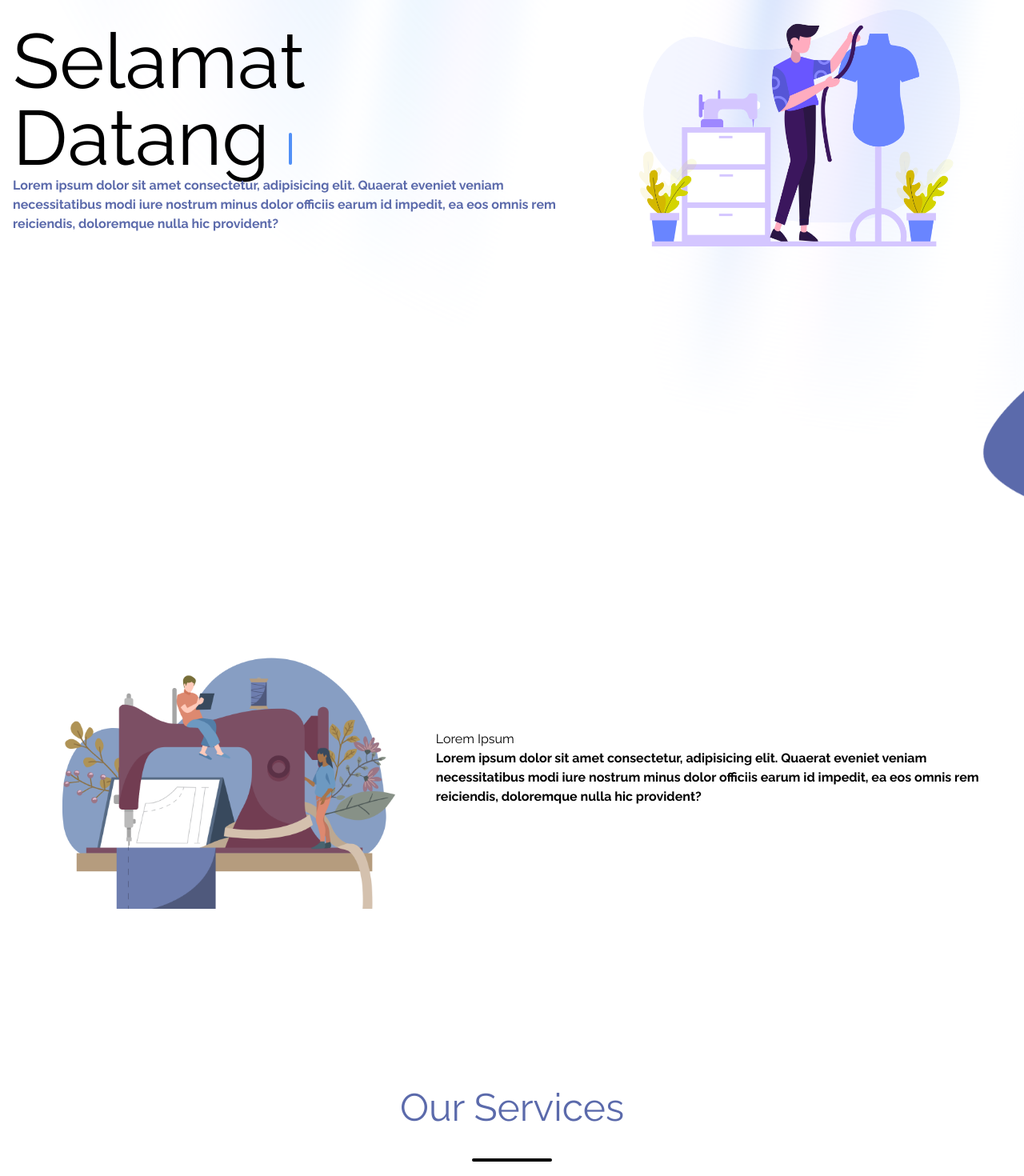
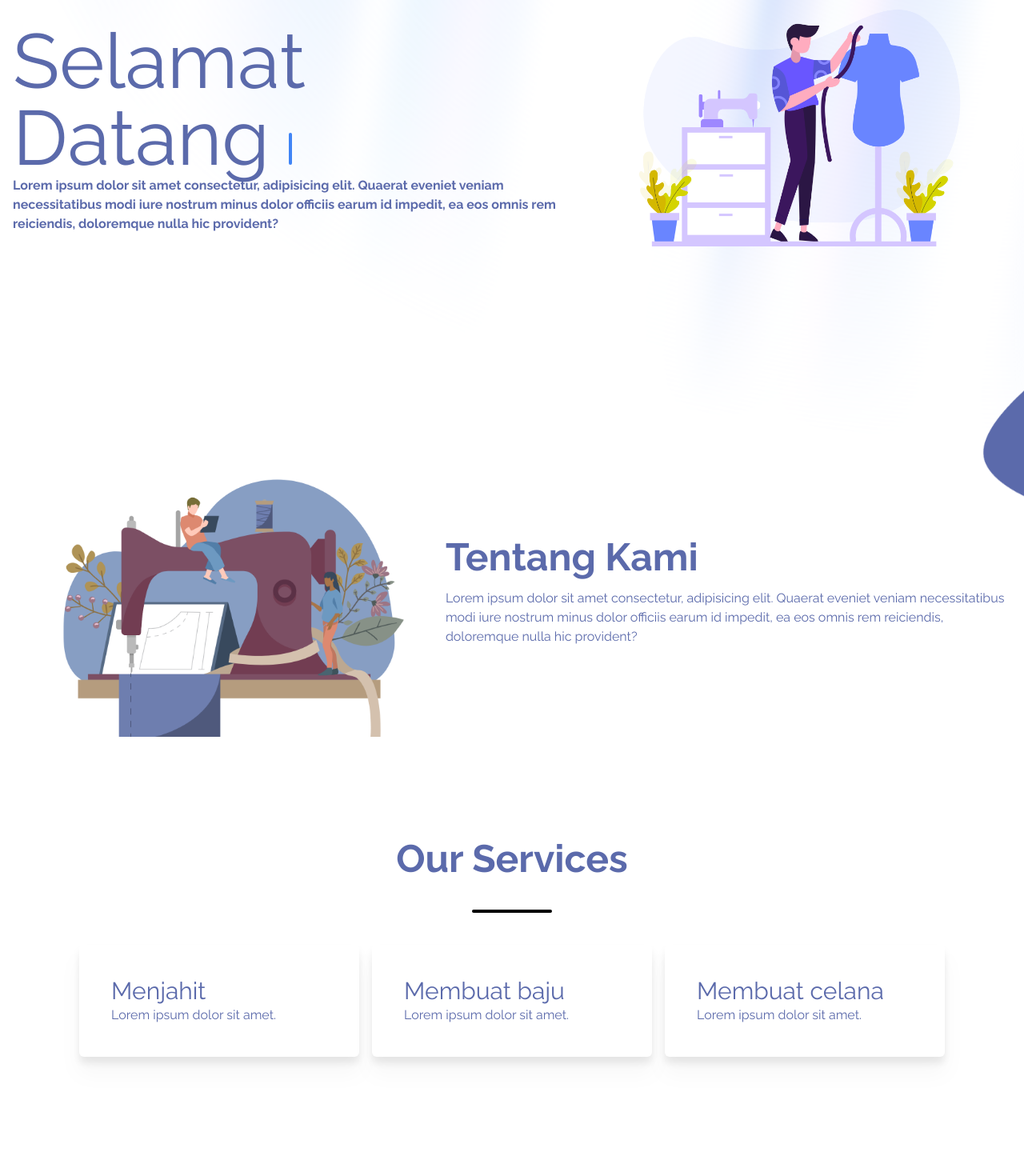
Before and after one commit to fardz2/graphic-tailor, a Next.js app: page / in a window 1280 px wide. Shown: the part 240-1710 px from the top of the page at 80% size. After the commit the page ends 1689 px from the top, so only its background shows below. Built offline with nearby package versions, Linux system fonts and the light colour scheme.

Commit message:
perbaikan animasi

```diff
--- a/app/componets/Main.tsx
+++ b/app/componets/Main.tsx
@@ -1,7 +1,6 @@
 import Image from "next/image";
 import { AuroraBackground } from "./ui/aurora-background";
 import { TypewriterEffect } from "./ui/typewriter-effect";
-
 import { Fade } from "./animate/Fade";
 export default function Main() {
   const words = [
@@ -15,7 +14,7 @@ export default function Main() {
   return (
     <AuroraBackground>
       <main className="container mx-auto px-4 z-10">
-        <div className="flex justify-between h-screen md:mt-0 mt-20 items-center flex-col md:flex-row text-[#5B6AAB]">
+        <div className="flex md:justify-between md:h-screen md:mt-0 mt-20 items-center flex-col md:flex-row text-[#5B6AAB]">
           <div>
             <TypewriterEffect words={words} className="text-[#5B6AAB]" />
             <Fade initial={-10} animate={0} delay={0.8}>
--- a/app/componets/NavBar.tsx
+++ b/app/componets/NavBar.tsx
@@ -3,7 +3,7 @@ import React from "react";
 export default function NavBar() {
   return (
     <header className="container mx-auto px-4 ">
-      <div className="hidden justify-between fixed top-0 right-0 left-0  p-4 md:flex z-50 ">
+      <div className="justify-between fixed top-0 right-0 left-0  p-4 flex z-50 ">
         <div>
           <p>Logo</p>
         </div>
--- a/app/componets/Section1.tsx
+++ b/app/componets/Section1.tsx
@@ -4,7 +4,7 @@ export default function Section1() {
   return (
     <>
       <section className="relative container mx-auto px-4">
-        <div className="flex justify-between h-screen md:mt-0 mt-20 items-center   flex-col-reverse md:flex-row">
+        <div className="flex my-32 md:justify-between  md:mt-0 mt-20 items-center flex-col-reverse md:flex-row">
           <div>
             <Fade initial={-10} animate={0} delay={0.4}>
               <Image
@@ -15,14 +15,14 @@ export default function Section1() {
               />
             </Fade>
           </div>
-          <div>
+          <div className="flex flex-col gap-4 text-[#5B6AAB]">
             <Fade initial={-10} animate={0} delay={0.7}>
               {" "}
-              <p>Lorem Ipsum</p>
+              <h2 className="text-5xl font-bold ">Tentang Kami</h2>
             </Fade>
             <Fade initial={-10} animate={0} delay={0.9}>
               {" "}
-              <p className="font-bold">
+              <p>
                 Lorem ipsum dolor sit amet consectetur, adipisicing elit.
                 Quaerat eveniet veniam necessitatibus modi iure nostrum minus
                 dolor officiis earum id impedit, ea eos omnis rem reiciendis,
--- a/app/componets/Section2.tsx
+++ b/app/componets/Section2.tsx
@@ -1,26 +1,39 @@
+import { Fade } from "./animate/Fade";
 import { Card } from "./ui/card";
 
 export default function Section2() {
   return (
     <section className="relative container mx-auto px-4 text-[#5B6AAB]">
-      <div className="h-screen">
-        <h1 className="text-center text-5xl">Our Services</h1>
+      <div className="  my-32 flex flex-col justify-center">
+        <Fade initial={-10} animate={0} delay={0.4}>
+          {" "}
+          <h1 className="text-center text-5xl font-bold">Our Services</h1>
+        </Fade>
+
         <center className="my-10">
           <div className=" h-1 w-[100px] bg-black rounded-md"></div>
         </center>
+
         <div className="flex flex-col md:flex-row justify-center gap-4 items-center">
+          <Fade initial={-10} animate={0} delay={0.6}>
             <Card>
               <h3 className="text-3xl">Menjahit</h3>
               <p>Lorem ipsum dolor sit amet.</p>
             </Card>
+          </Fade>
+          <Fade initial={10} animate={0} delay={0.7}>
+            {" "}
             <Card>
               <h3 className="text-3xl">Membuat baju</h3>
               <p>Lorem ipsum dolor sit amet.</p>
             </Card>
+          </Fade>
+          <Fade initial={-10} animate={0} delay={0.8}>
             <Card>
               <h3 className="text-3xl">Membuat celana</h3>
               <p>Lorem ipsum dolor sit amet.</p>
             </Card>
+          </Fade>
         </div>
       </div>
     </section>
--- a/app/componets/animate/Fade.tsx
+++ b/app/componets/animate/Fade.tsx
@@ -15,6 +15,7 @@ export const Fade = ({ children, initial, animate, delay }: Fade) => {
       initial={{ opacity: 0, y: initial }}
       whileInView={{ opacity: 1, y: animate }}
       viewport={{ once: true, amount: 0.5 }}
+      exit={{ opacity: 0, y: initial }}
       className="z-30"
       transition={{
         duration: 0.8,
--- a/app/componets/ui/aurora-background.tsx
+++ b/app/componets/ui/aurora-background.tsx
@@ -14,7 +14,6 @@ export const AuroraBackground = ({
   ...props
 }: AuroraBackgroundProps) => {
   return (
-    <main>
     <div
       className={cn(
         "relative flex flex-col  h-screen items-center justify-center  dark:bg-zinc-900  text-slate-950 transition-bg",
@@ -49,6 +48,5 @@ export const AuroraBackground = ({
       </div>
       {children}
     </div>
-    </main>
   );
 };
--- a/app/componets/ui/typewriter-effect.tsx
+++ b/app/componets/ui/typewriter-effect.tsx
@@ -54,10 +54,7 @@ export const TypewriterEffect = ({
                 <motion.span
                   initial={{}}
                   key={`char-${index}`}
-                  className={cn(
-                    `dark:text-white text-black opacity-0 hidden`,
-                    word.className
-                  )}
+                  className={cn(` opacity-0 hidden`, word.className)}
                 >
                   {char}
                 </motion.span>
@@ -119,10 +116,7 @@ export const TypewriterEffectSmooth = ({
           return (
             <div key={`word-${idx}`} className="inline-block">
               {word.text.map((char, index) => (
-                <span
-                  key={`char-${index}`}
-                  className={cn(`dark:text-white text-black `, word.className)}
-                >
+                <span key={`char-${index}`} className={cn(` `, word.className)}>
                   {char}
                 </span>
               ))}
@@ -173,7 +167,7 @@ export const TypewriterEffectSmooth = ({
           repeatType: "reverse",
         }}
         className={cn(
-          "block rounded-sm w-[4px]  h-4 sm:h-6 xl:h-12 bg-blue-500",
+          "block rounded-sm w-[4px] h-20 sm:h-6 xl:h-12 bg-blue-500",
           cursorClassName
         )}
       ></motion.span>
--- a/app/page.tsx
+++ b/app/page.tsx
@@ -2,7 +2,6 @@ import NavBar from "@/app/componets/NavBar";
 import Main from "@/app/componets/Main";
 import Section1 from "@/app/componets/Section1";
 import Section2 from "@/app/componets/Section2";
-import Image from "next/image";
 
 export default function Home() {
   return (
```
Lines whose indentation alone changed are shown as unchanged.
